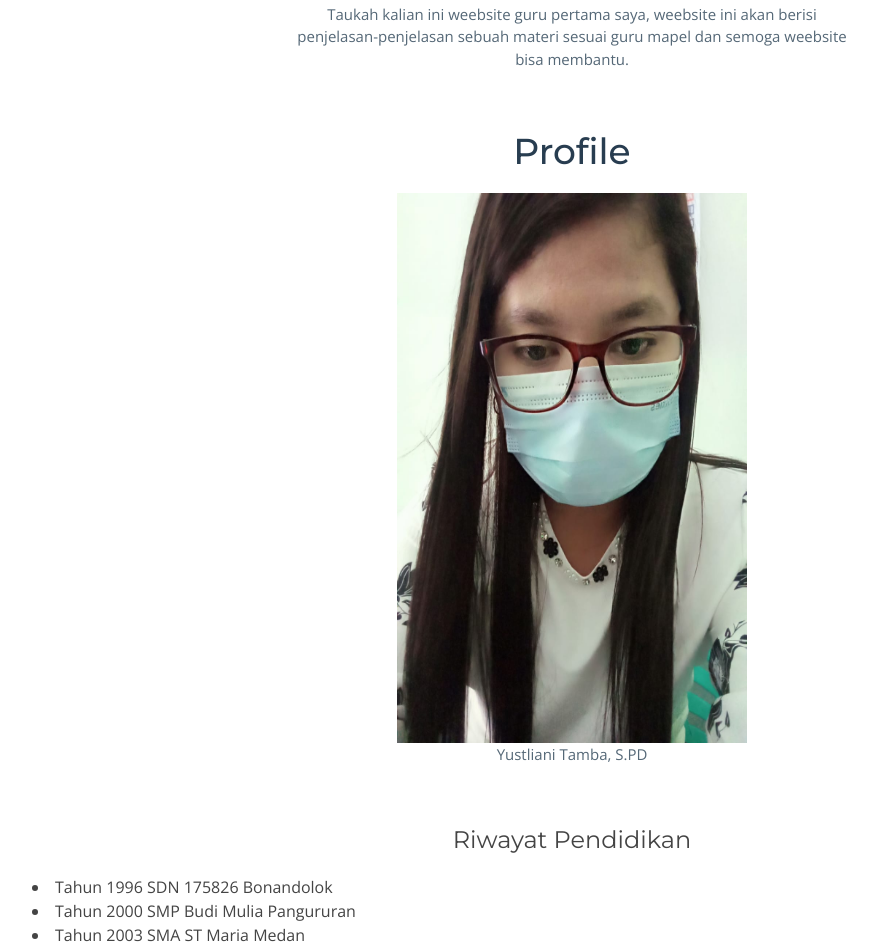
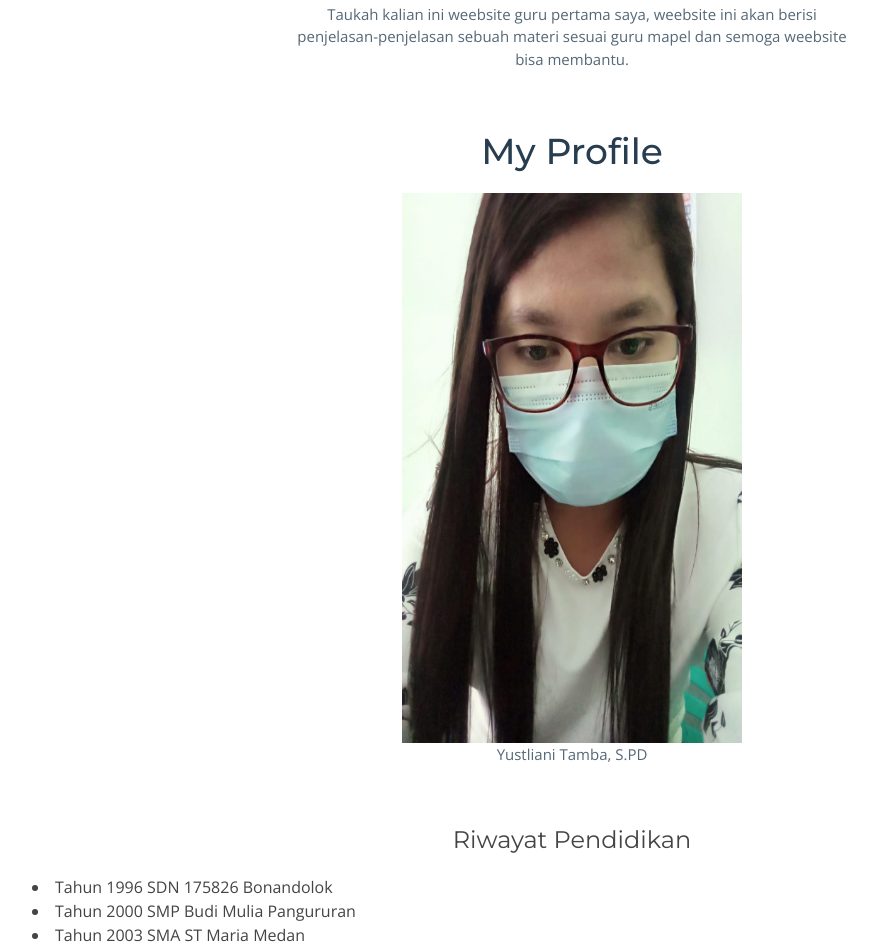
Before and after one commit to Fathurrahman123/BelajarBDP, a plain HTML site: page index.html in a window 1280 px wide. Shown: the part 776-1719 px from the top of the page, without its empty margins (68-945 px from the left). Drawn offline with nearby package versions, Linux system fonts and the light colour scheme.

Commit message:
Update index.html

```diff
--- a/index.html
+++ b/index.html
@@ -69,8 +69,8 @@
 
 <div class="container">
             <div class="section-header">
-  <h3 align="center">Profile</h3>
-<img src="img/photo 1.jpeg" width="350" height="550" style="display: block; margin: auto;" align="center">
+  <h3 align="center">My Profile</h3>
+<img src="img/photo 1.jpeg" width="340" height="550" style="display: block; margin: auto;" align="center">
     <p align="center">Yustliani Tamba, S.PD </p>
 
       <h4 align="center">Riwayat Pendidikan</h4>
```
